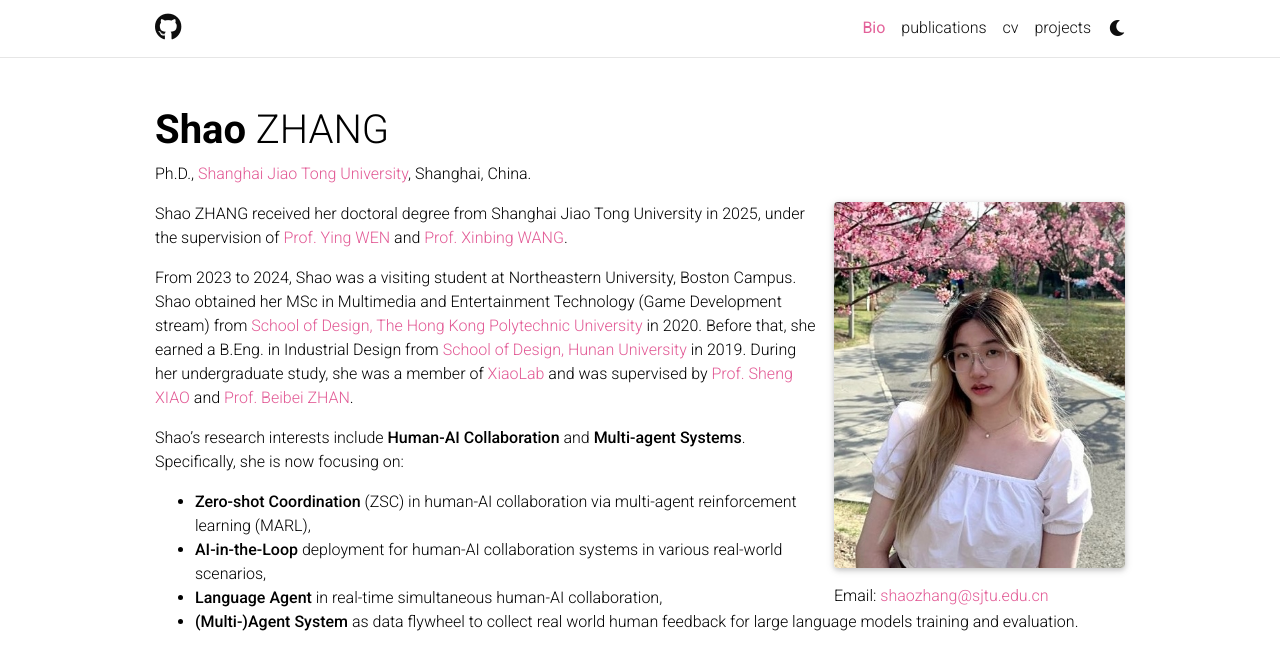
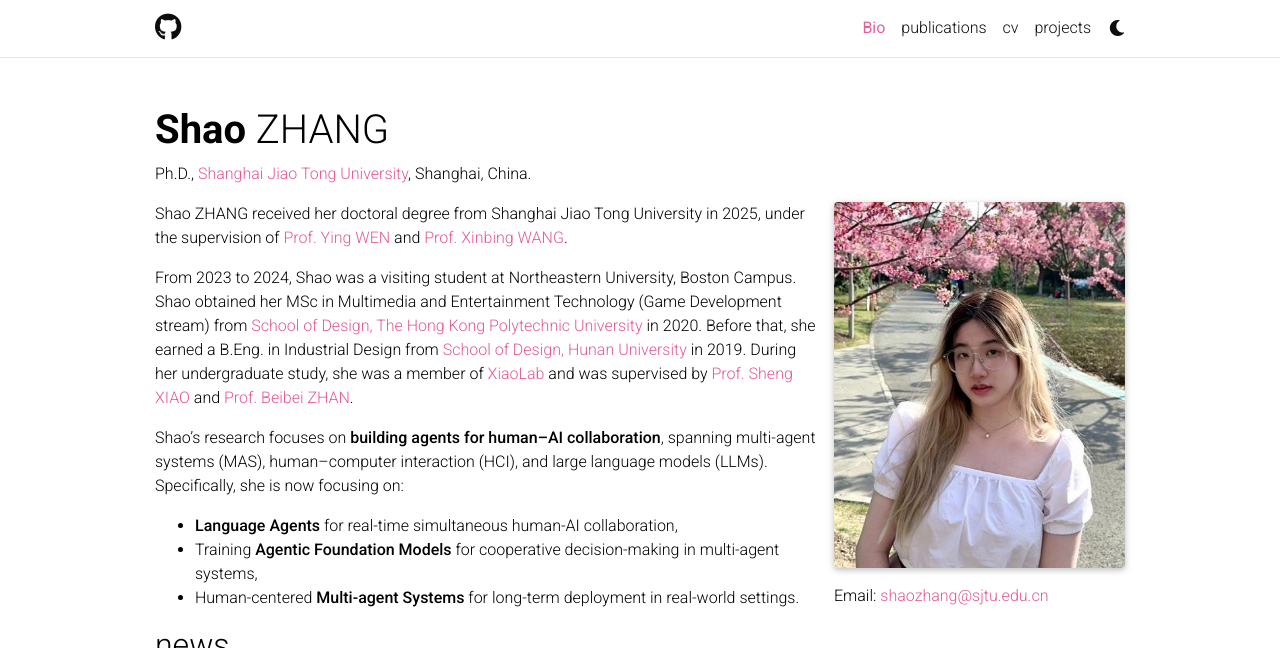
Before and after one commit to ShaoZhang0115/shaozhang_home_page, a Jekyll site: the page built from _pages/about.md, in a window 1280 px wide and 900 px high, cut to the strip 0-648 px from the top of the window. Built offline with Jekyll 4.4.1, drawn with Linux system fonts in a browser that asks for light colours; full-size pictures stand in for the smaller copies a plugin makes; comment, search, counter and statistics services are not loaded; a style sheet for code colours, icons or effects is not loaded.

Commit message:
Revise research interests and focus areas
Updated Shao's research interests to include a focus on building agents for human–AI collaboration, detailing specific areas of study such as Zero-shot Coordination and AI-in-the-Loop deployment.

```diff
--- a/_pages/about.md
+++ b/_pages/about.md
@@ -25,9 +25,8 @@ Shao ZHANG received her doctoral degree from Shanghai Jiao Tong University in 20
 From 2023 to 2024, Shao was a visiting student at Northeastern University, Boston Campus.
 Shao obtained her MSc in Multimedia and Entertainment Technology (Game Development stream) from [School of Design, The Hong Kong Polytechnic University](https://www.sd.polyu.edu.hk/en/) in 2020. Before that, she earned a B.Eng. in Industrial Design from [School of Design, Hunan University](http://design.hnu.edu.cn/) in 2019. During her undergraduate study, she was a member of [XiaoLab](http://xiaolab.net/) and was supervised by [Prof. Sheng XIAO](http://xiaolab.net/) and [Prof. Beibei ZHAN](http://ylsy.hnu.edu.cn/info/1353/9629.htm).
 
-Shao's research interests include **Human-AI Collaboration** and **Multi-agent Systems**.
+Shao's research focuses on **building agents for human–AI collaboration**, spanning multi-agent systems (MAS), human–computer interaction (HCI), and large language models (LLMs).
 Specifically, she is now focusing on:
-- **Zero-shot Coordination** (ZSC) in human-AI collaboration via multi-agent reinforcement learning (MARL),
-- **AI-in-the-Loop** deployment for human-AI collaboration systems in various real-world scenarios,
-- **Language Agent** in real-time simultaneous human-AI collaboration,
-- **(Multi-)Agent System** as data flywheel to collect real world human feedback for large language models training and evaluation.
+- **Language Agents** for real-time simultaneous human-AI collaboration,
+- Training **Agentic Foundation Models** for cooperative decision-making in multi-agent systems,
+- Human-centered **Multi-agent Systems** for long-term deployment in real-world settings.
```
